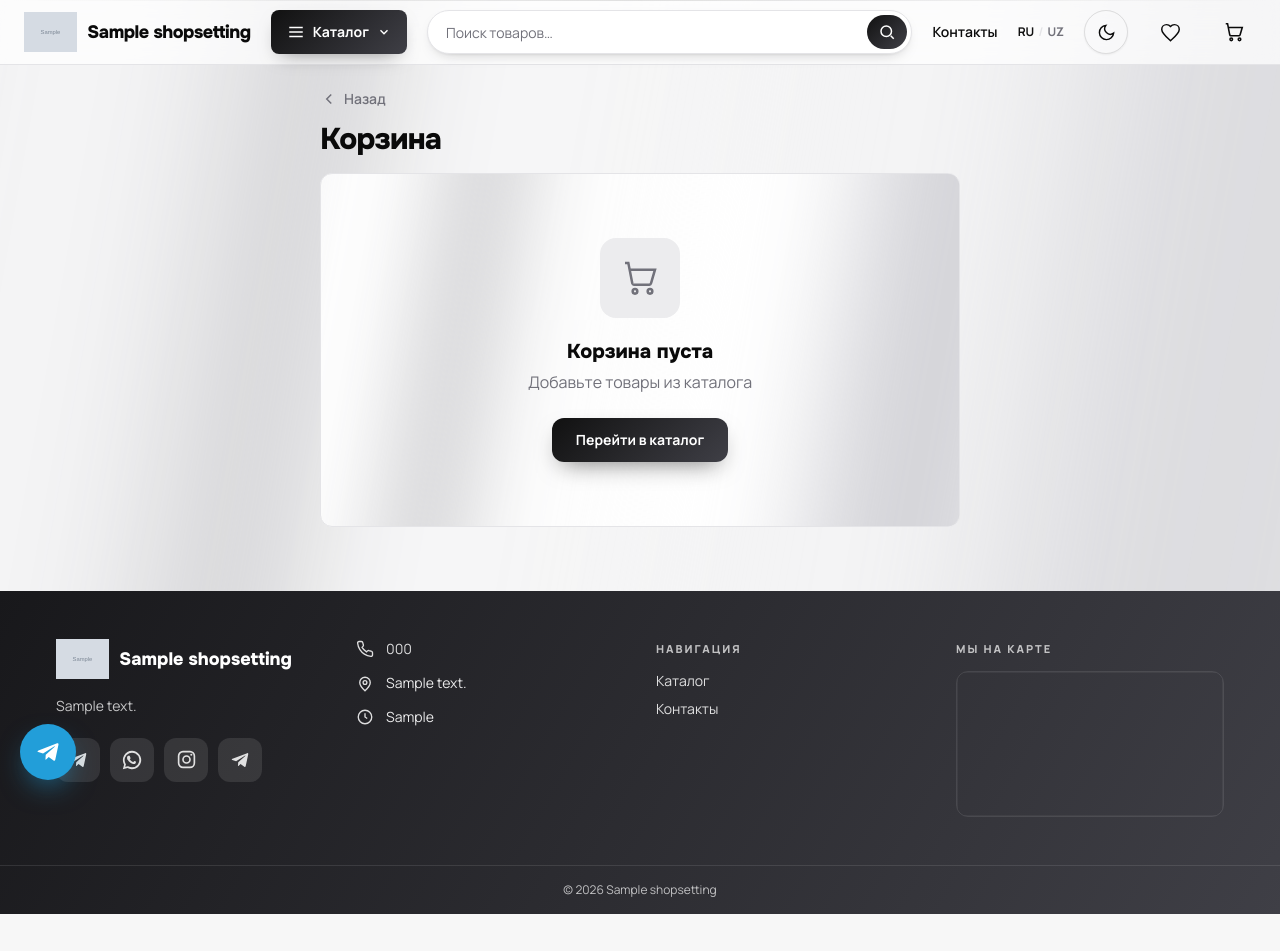
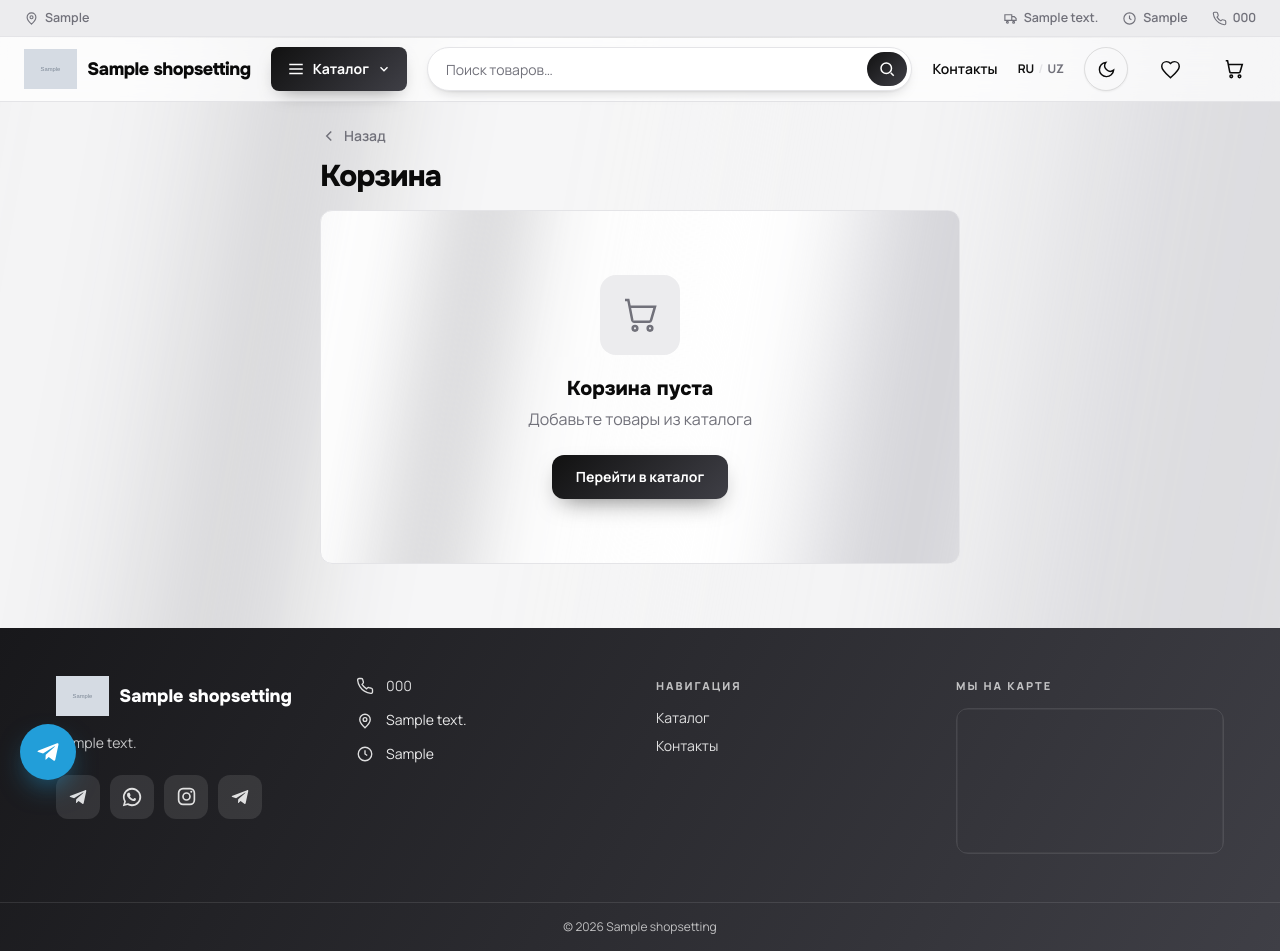
Before and after one commit to ali-middleweightchamp/shop-template, a Django app: page /cart/ in a window 1280 px wide. Before the commit the page ends 914 px from the top, so only its background shows below. Run offline with Django 5.2, Linux system fonts and the light colour scheme; tables that the repository leaves empty hold one stand-in row (values such as "Sample post"); grey boxes marked "Sample" are stand-in pictures; style sheets or scripts are compiled from the project's sources; some libraries are stand-ins or nearby versions.

Commit message:
Инфо-полоса над шапкой (город/доставка/часы/телефон) — настраивается в панели
Co-Authored-By: Claude Opus 4.8 <noreply@anthropic.com>

```diff
--- a/apps/panel/forms.py
+++ b/apps/panel/forms.py
@@ -109,6 +109,9 @@ class ShopSettingsForm(forms.ModelForm):
             "min_order_amount", "show_prices", "banners_enabled", "banner_format",
             "order_message_header_ru", "order_message_header_uz",
             "order_message_footer_ru", "order_message_footer_uz",
+            # Инфо-полоса сверху
+            "topbar_enabled", "topbar_location_ru", "topbar_location_uz",
+            "delivery_note_ru", "delivery_note_uz",
             # Плавающая кнопка Telegram
             "telegram_float_enabled",
             # Блок «О нас»
--- a/apps/shopsettings/admin.py
+++ b/apps/shopsettings/admin.py
@@ -47,6 +47,10 @@ class ShopSettingsAdmin(TranslationAdmin):
             },
         ),
         (
+            _("Инфо-полоса сверху"),
+            {"fields": ("topbar_enabled", "topbar_location", "delivery_note")},
+        ),
+        (
             _("Блок «О нас»"),
             {"fields": ("about_enabled", "about_title", "about_text", "about_image")},
         ),
--- a/apps/shopsettings/models.py
+++ b/apps/shopsettings/models.py
@@ -138,6 +138,27 @@ class ShopSettings(models.Model):
         w, h = self.banner_ratio
         return f"{w} / {h}"
 
+    # --- Верхняя инфо-полоса (top bar) над шапкой ---
+    topbar_enabled = models.BooleanField(
+        _("Показывать инфо-полосу сверху"),
+        default=False,
+        help_text=_("Тонкая полоса над шапкой: город, доставка, часы, телефон."),
+    )
+    topbar_location = models.CharField(
+        _("Город/локация в полосе"),
+        max_length=80,
+        blank=True,
+        default="",
+        help_text=_("Например: Ташкент. Кликается на карту, если задана ссылка на карту."),
+    )
+    delivery_note = models.CharField(
+        _("Доставка (текст в полосе)"),
+        max_length=120,
+        blank=True,
+        default="",
+        help_text=_("Например: Доставка по городу от 1 дня"),
+    )
+
     # --- Плавающая кнопка заказа в Telegram ---
     telegram_float_enabled = models.BooleanField(
         _("Плавающая кнопка Telegram"),
--- a/apps/shopsettings/translation.py
+++ b/apps/shopsettings/translation.py
@@ -15,6 +15,8 @@ class ShopSettingsTR(TranslationOptions):
         "currency_label",
         "order_message_header",
         "order_message_footer",
+        "topbar_location",
+        "delivery_note",
         "about_title",
         "about_text",
         "trust1_text",
--- a/static/src/input.css
+++ b/static/src/input.css
@@ -561,6 +561,27 @@ main { animation: fadeInUp .45s cubic-bezier(.4, 0, .2, 1) both; }
   }
   .tg-fab:hover { filter: brightness(1.05); transform: translateY(-2px); }
 
+  /* ---------- Инфо-полоса над шапкой ---------- */
+  .topbar {
+    border-bottom: 1px solid var(--border-input);
+    background: var(--surface-sunken);
+    font-size: .78rem;
+  }
+  .topbar-inner {
+    @apply flex w-full items-center gap-4 px-4 sm:px-6;
+    height: 36px;
+    overflow-x: auto;
+    scrollbar-width: none;
+  }
+  .topbar-inner::-webkit-scrollbar { display: none; }
+  .topbar-item {
+    @apply inline-flex shrink-0 items-center gap-1.5 whitespace-nowrap font-semibold;
+    color: var(--text-muted);
+    transition: color .15s ease;
+  }
+  .topbar-item svg { width: 15px; height: 15px; flex-shrink: 0; }
+  a.topbar-item:hover { color: var(--accent); }
+
   /* ---------- Пагинация: номера страниц ---------- */
   .pagination { @apply mt-8 flex flex-wrap items-center justify-center gap-1.5; }
   .pg-item {
--- a/templates/base.html
+++ b/templates/base.html
@@ -49,6 +49,31 @@
 
   {# Полноэкранный aurora-фон позади всего контента (лёгкий, prefers-reduced-motion) #}
   <div class="aurora-fixed" aria-hidden="true"></div>
+
+  {# ---------- Инфо-полоса над шапкой (город · доставка · часы · телефон) ---------- #}
+  {% if shop.topbar_enabled %}
+  <div class="topbar">
+    <div class="topbar-inner">
+      {% if shop.topbar_location %}
+      <a class="topbar-item" {% if shop.map_link or shop.address %}href="{% if shop.map_link %}{{ shop.map_link }}{% else %}https://yandex.ru/maps/?text={{ shop.address|urlencode }}{% endif %}" target="_blank" rel="noopener"{% endif %}>
+        <svg viewBox="0 0 24 24" fill="none" stroke="currentColor" stroke-width="1.8"><path d="M12 21s-7-6.3-7-11a7 7 0 0 1 14 0c0 4.7-7 11-7 11Z"/><circle cx="12" cy="10" r="2.4"/></svg>
+        {{ shop.topbar_location }}
+      </a>
+      {% endif %}
+      <div class="ml-auto flex items-center gap-4 sm:gap-6">
+        {% if shop.delivery_note %}
+        <span class="topbar-item"><svg viewBox="0 0 24 24" fill="none" stroke="currentColor" stroke-width="1.8"><path d="M3 6h11v9H3zM14 9h4l3 3v3h-7z"/><circle cx="7" cy="18" r="1.5"/><circle cx="17" cy="18" r="1.5"/></svg>{{ shop.delivery_note }}</span>
+        {% endif %}
+        {% if shop.work_hours %}
+        <span class="topbar-item hidden md:inline-flex"><svg viewBox="0 0 24 24" fill="none" stroke="currentColor" stroke-width="1.8"><circle cx="12" cy="12" r="9"/><path d="M12 7v5l3 2"/></svg>{{ shop.work_hours }}</span>
+        {% endif %}
+        {% if shop.phone %}
+        <a class="topbar-item nums" href="tel:{{ shop.phone }}"><svg viewBox="0 0 24 24" fill="none" stroke="currentColor" stroke-width="1.8"><path d="M22 16.9v3a2 2 0 0 1-2.2 2 19.8 19.8 0 0 1-8.6-3 19.5 19.5 0 0 1-6-6 19.8 19.8 0 0 1-3-8.6A2 2 0 0 1 4.1 2h3a2 2 0 0 1 2 1.7c.1.9.4 1.8.7 2.7a2 2 0 0 1-.5 2.1L8.1 9.8a16 16 0 0 0 6 6l1.3-1.3a2 2 0 0 1 2.1-.4c.9.3 1.8.6 2.7.7a2 2 0 0 1 1.7 2Z"/></svg>{{ shop.phone }}</a>
+        {% endif %}
+      </div>
+    </div>
+  </div>
+  {% endif %}
 
   {# ---------- Шапка: фрост-стекло (полупрозрачный фон + размытие) ---------- #}
   <header class="site-header sticky top-0 z-30 border-b border-line">
```
Also changed, not shown: templates/panel/settings.html (+19 -0 lines), apps/shopsettings/migrations/0013_shopsettings_delivery_note_and_more.py (added).
